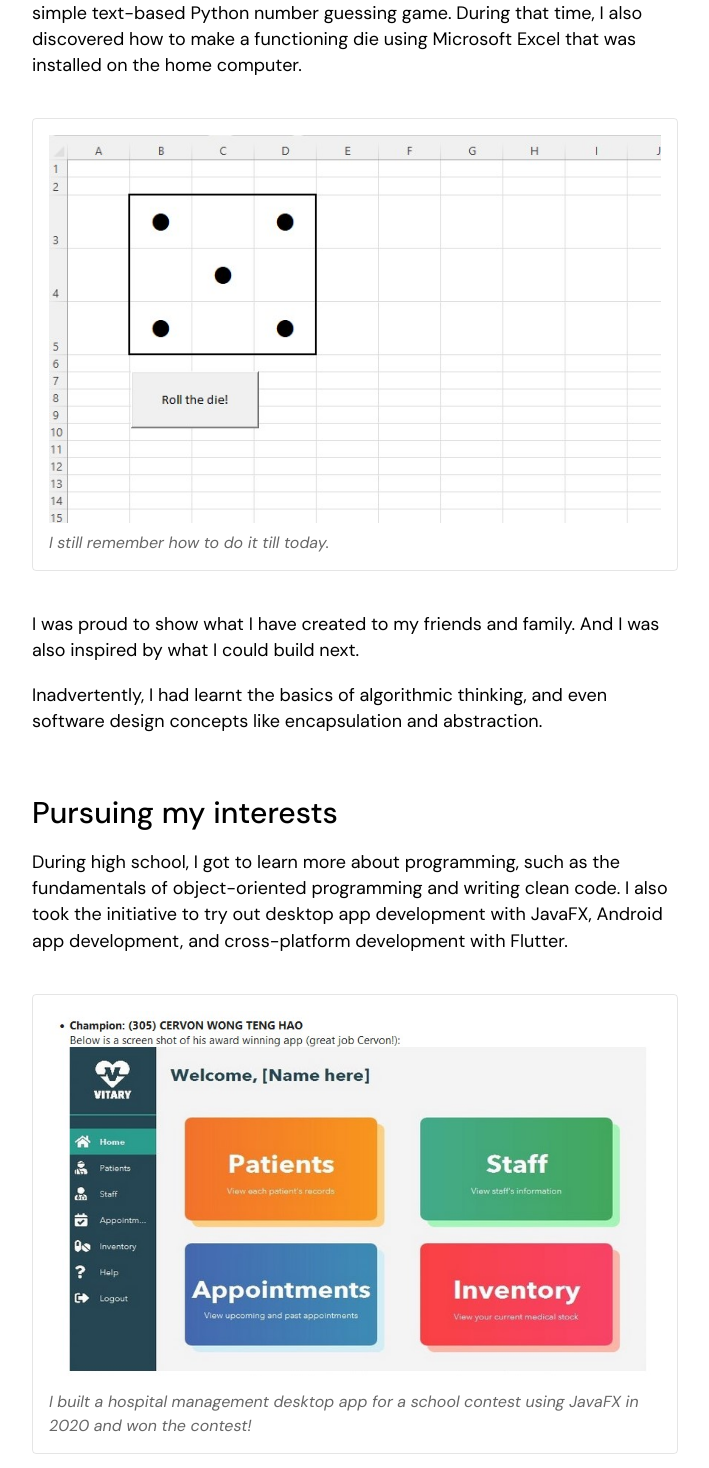
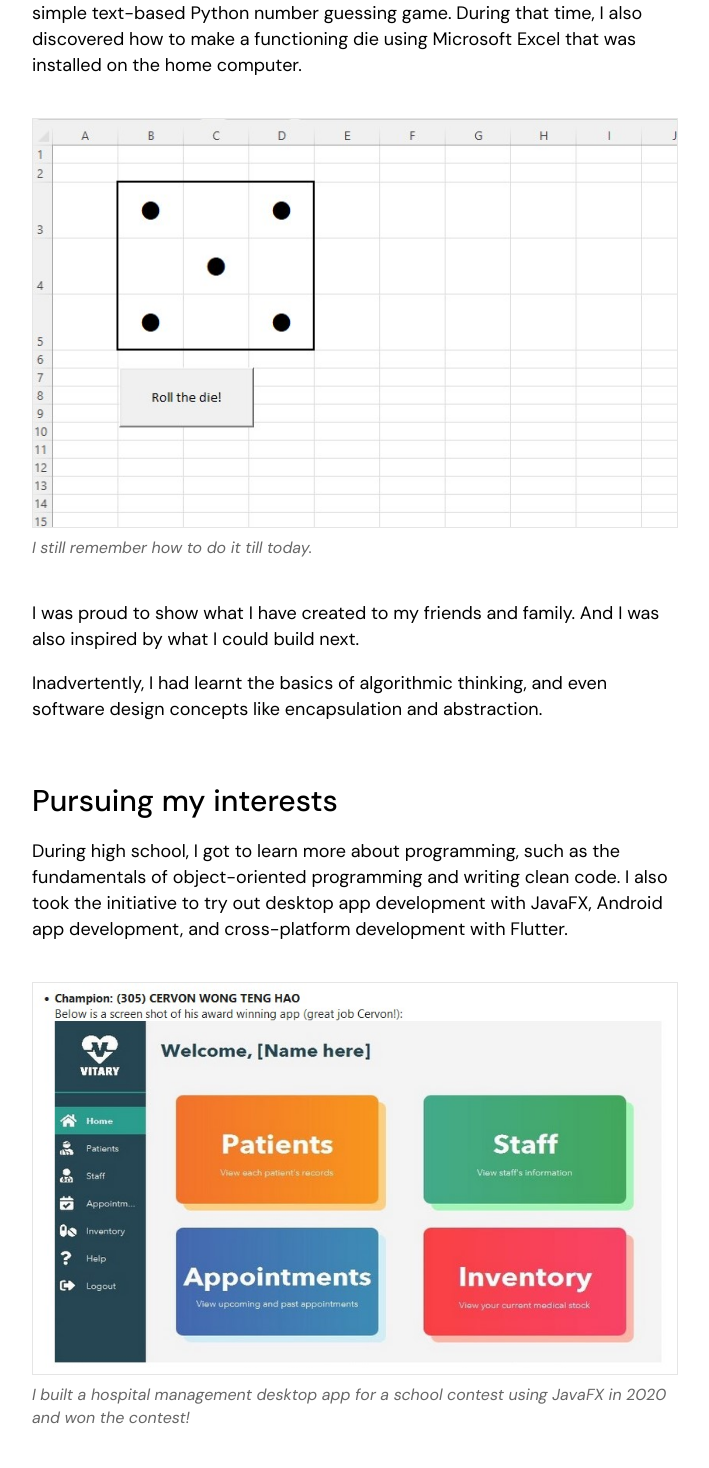
Before and after one commit to cervonwong/portfolio, a Vue app: page /about in a window 1280 px wide. Shown: the part 1002-2470 px from the top of the page, without its empty margins (256-965 px from the left). Built offline with nearby package versions, Linux system fonts and the light colour scheme.

Commit message:
Border `image` instead of `figure` for those that needs contrast

```diff
--- a/src/views/AboutMe.vue
+++ b/src/views/AboutMe.vue
@@ -44,6 +44,7 @@
           <img
             src="../assets/images/about-me--excel.jpg"
             alt="A program containing a die and a button to roll the dice in Excel."
+            class="img-bordered"
           />
           <figcaption>I still remember how to do it till today.</figcaption>
         </figure>
@@ -67,6 +68,7 @@
           <img
             src="../assets/images/about-me--vitary-email.jpg"
             alt="An email of a teacher commending me for creating a hospital management app using JavaFX."
+            class="img-bordered"
           />
           <figcaption>
             I built a hospital management desktop app for a school contest using
@@ -94,6 +96,7 @@
           <img
             src="../assets/images/about-me--dsta-poster.jpg"
             alt="My team's research poster for the workshop contest."
+            class="img-bordered"
           />
           <figcaption>
             My team's final poster details how we used a convolutional neural
@@ -162,6 +165,7 @@
           <img
             src="../assets/images/about-me--nush-modules.jpg"
             alt="The overview page of a NUS High module reference website I created."
+            class="img-bordered"
           />
           <figcaption>
             Students were encouraged to learn something new over the holidays. I
@@ -199,6 +203,7 @@
           <img
             src="../assets/images/about-me--mint-accessibility.jpg"
             alt="A summary slide of the accessibility considerations of Mint."
+            class="img-bordered"
           />
           <figcaption>
             The accessibility considerations I took when designing
@@ -280,6 +285,7 @@
           <img
             src="../assets/images/about-me--speech-contest.jpg"
             alt="I stand on the auditorium stage holding my certificate and prize vouchers."
+            class="img-bordered"
           />
           <figcaption>
             I gave a 4-minute oral presentation in Japanese on the importance
@@ -423,10 +429,8 @@ img {
   margin-bottom: 0.5rem;
 }
 
-figure {
-  padding: 1rem;
+img.img-bordered {
   border: $border-width solid $border-silver;
-  border-radius: $border-radius-04;
 }
 
 figcaption {
```
